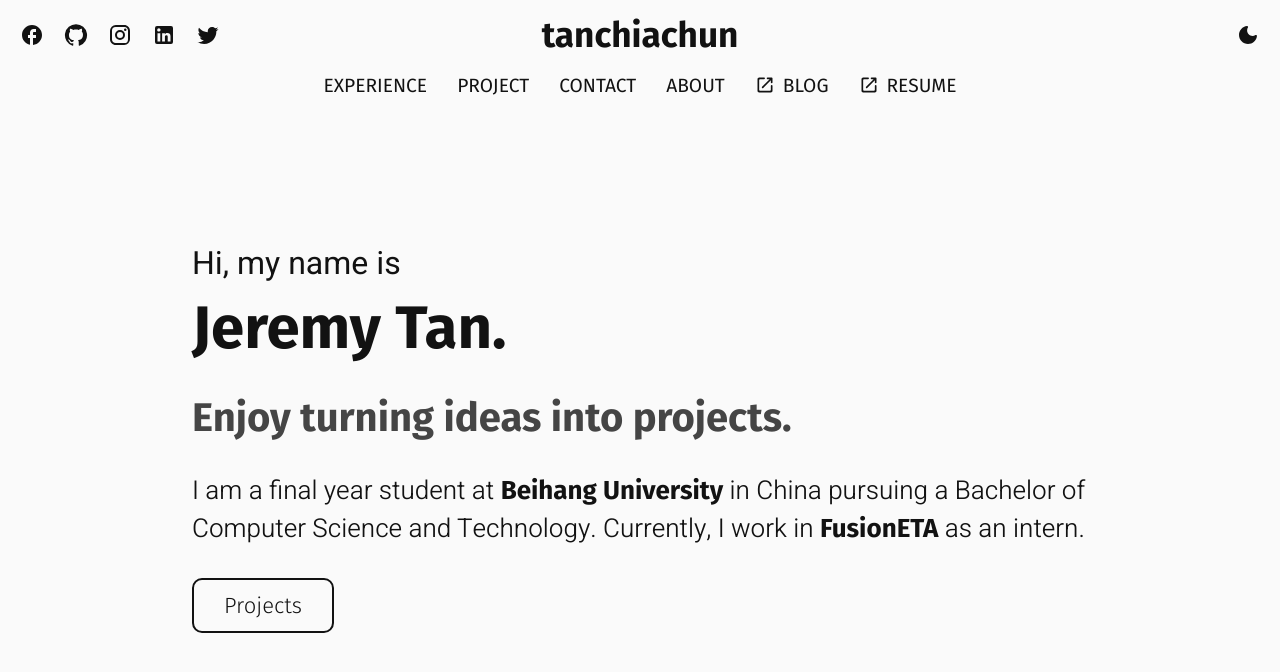
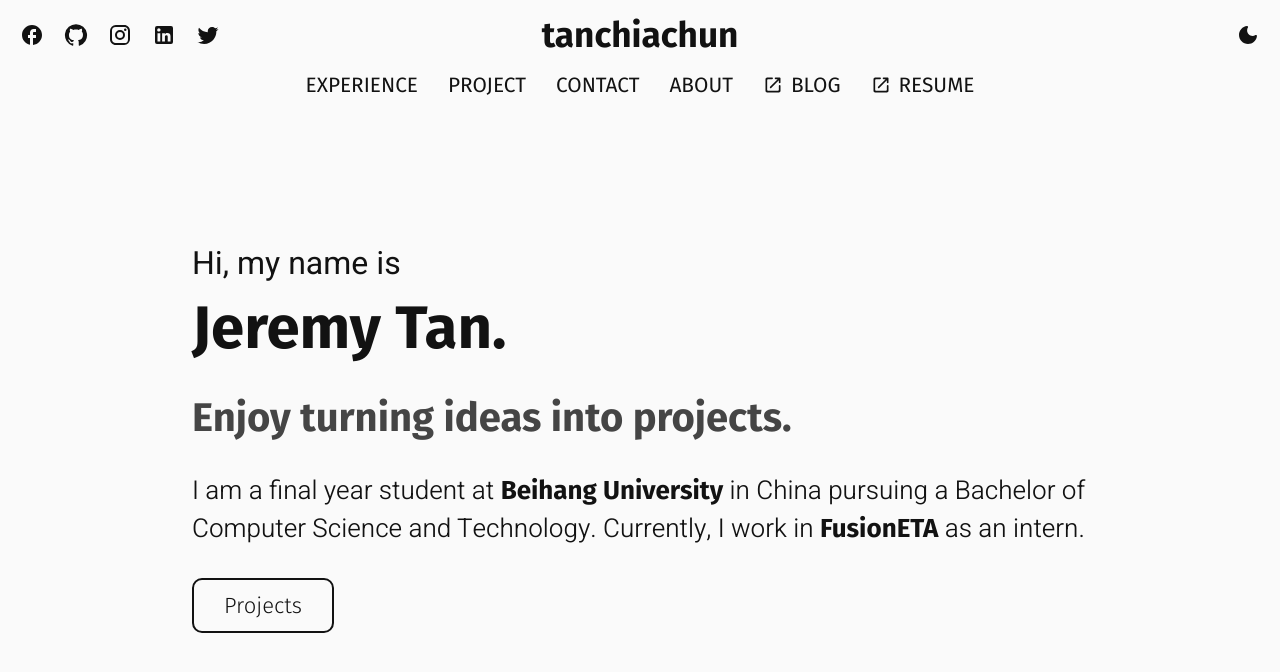
Before and after one commit to jeremyytann/tanchiachun-com, a React (Create React App) app: page / in a window 1280 px wide. Shown: the top 672 px of the page. Built offline with nearby package versions, Linux system fonts and the light colour scheme.

Commit message:
adjust subnavbar font size

```diff
--- a/src/Utilities/Styles/Components/Navbars/SubNavbar.css
+++ b/src/Utilities/Styles/Components/Navbars/SubNavbar.css
@@ -10,7 +10,7 @@
 
 .subnavbar-link {
     color: var(--subnavbar-link-color);
-    font-size: 1.2em;
+    font-size: 1.3em;
     font-weight: 400;
     cursor: pointer;
     margin: 0 15px;
```
